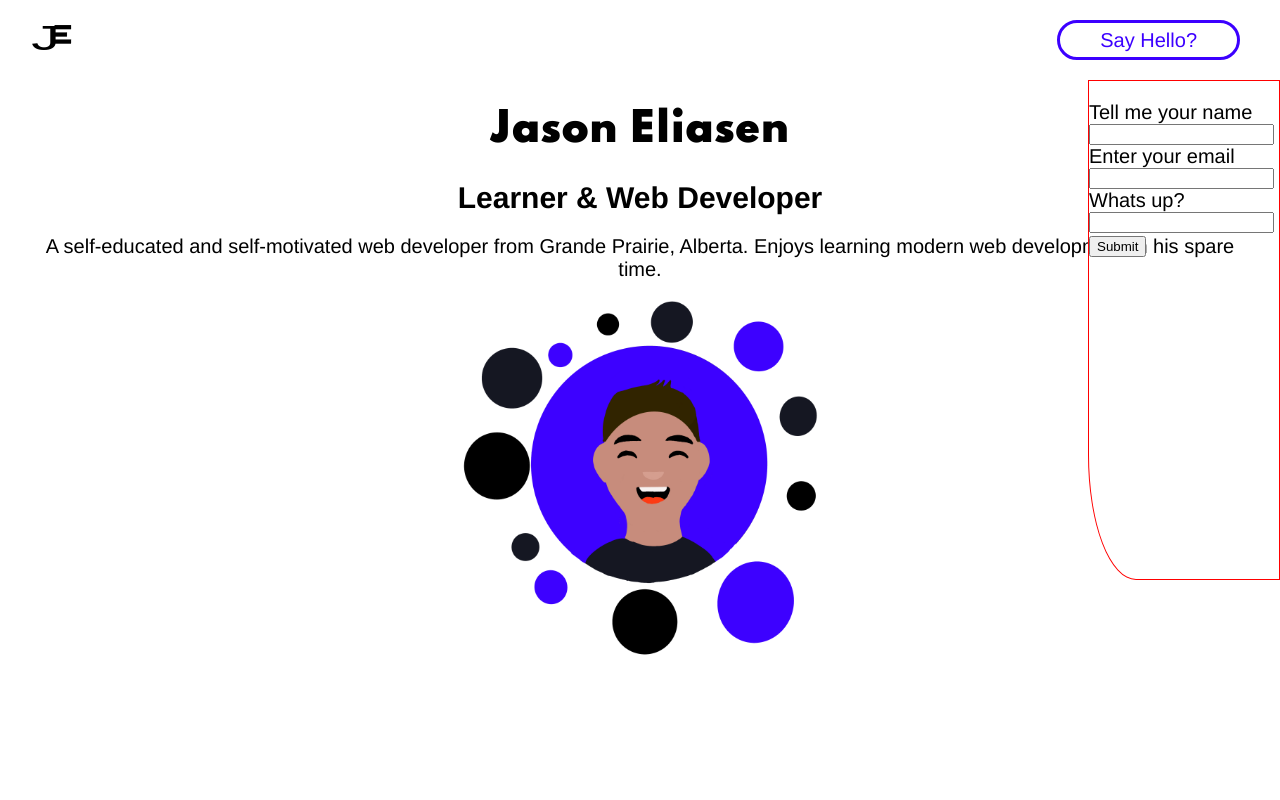
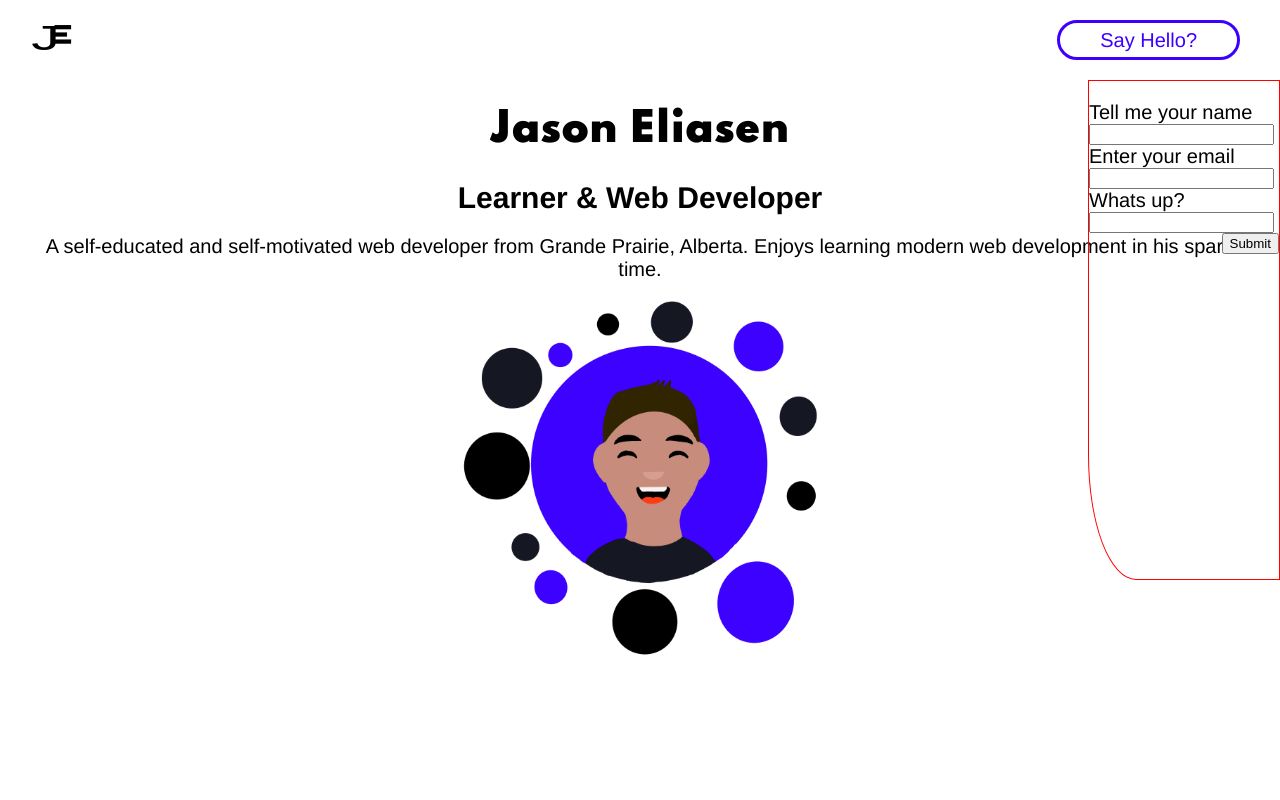
Before and after one commit to EliasenJason/next-portfolio, a Next.js app: page / in a window 1280 px wide. Shown: the top 800 px of the page. Built offline with nearby package versions, Linux system fonts and the light colour scheme.

Commit message:
updating state in my contactform

```diff
--- a/components/containers/contact/ContactForm.js
+++ b/components/containers/contact/ContactForm.js
@@ -1,19 +1,28 @@
+import { useEffect, useState } from "react";
 import ContactForm from "./styled/components";
+// https://codepen.io/florian-gropp/pen/wLGrqj/
 
 
-// https://codepen.io/florian-gropp/pen/wLGrqj/
 
 const ContactFormContainer = () => {
+
+    const [name, setName] = useState('')
+    const [email, setEmail] = useState('')
+    const [comment, setComment] = useState('')
+
+    const handleSubmit = (event) => {
+        console.log(`my state is the following: name=${name}, email=${email}, comment=${comment}`)
+    }
     return (
         <ContactForm>
             <ContactForm.Header>GET IN TOUCH</ContactForm.Header>
             <ContactForm.InputLabel>Tell me your name</ContactForm.InputLabel>
-            <ContactForm.Input></ContactForm.Input>
+            <ContactForm.Input type="text" value={name} onChange={(event) => setName(event.target.value)} name></ContactForm.Input>
             <ContactForm.InputLabel>Enter your email</ContactForm.InputLabel>
-            <ContactForm.Input></ContactForm.Input>
+            <ContactForm.Input type="text" value={email} onChange={(event) => setEmail(event.target.value)} email></ContactForm.Input>
             <ContactForm.InputLabel>Whats up?</ContactForm.InputLabel>
-            <ContactForm.Input></ContactForm.Input>
-            <ContactForm.Button>Submit</ContactForm.Button>
+            <ContactForm.Input type="text" value={comment} onChange={(event) => setComment(event.target.value)} comment></ContactForm.Input>
+            <ContactForm.Button onClick={() => handleSubmit()}>Submit</ContactForm.Button>
         </ContactForm>
     )
 }
--- a/components/containers/contact/styled/components.js
+++ b/components/containers/contact/styled/components.js
@@ -12,12 +12,12 @@ ContactForm.InputLabel = ({children}) => {
     return <StyledInputLabel>{children}</StyledInputLabel>
 }
 
-ContactForm.Input = () => {
-    return <StyledInput></StyledInput>
+ContactForm.Input = ({value, onChange}) => {
+    return <StyledInput value={value} onChange={onChange}></StyledInput>
 }
 
-ContactForm.Button = ({children}) => {
-    return <StyledButton>{children}</StyledButton>
+ContactForm.Button = ({children, onClick}) => {
+    return <StyledButton onClick={onClick}>{children}</StyledButton>
 }
 
 export default ContactForm
--- a/components/containers/contact/styled/styled-contactform.js
+++ b/components/containers/contact/styled/styled-contactform.js
@@ -22,5 +22,6 @@ export const StyledInput = styled.input`
     display: block;
 `
 export const StyledButton = styled.button`
-
+    display: block;
+    margin-left: auto;
 `
```
